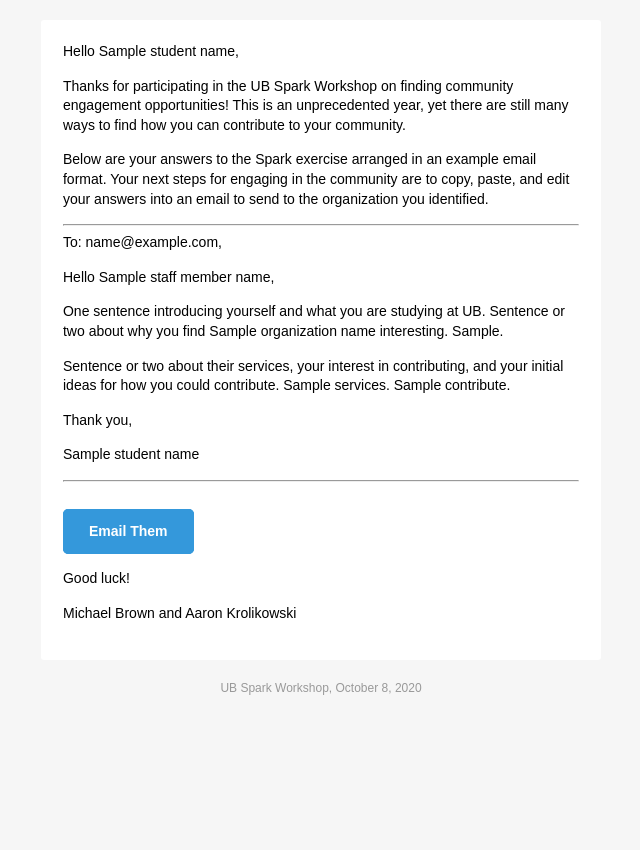
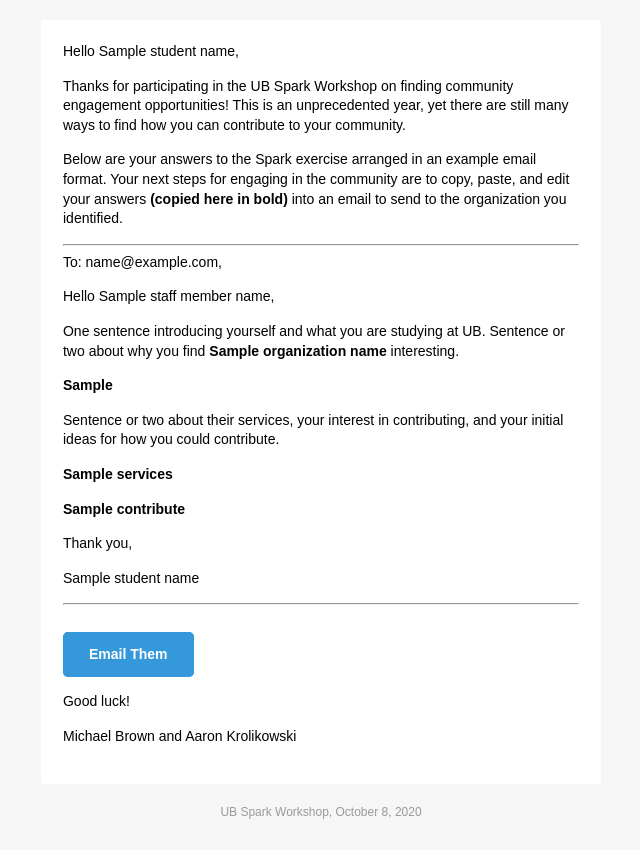
Before and after one commit to mpbrown/buffalo-community-engagement-map, a Django app: template map/templates/email.html in a window 1280 px wide. Shown: the whole page, without its empty margins (319-959 px from the left). Before the commit the page ends 695 px from the top, so only its background shows below. Run offline with Django 3.2, Linux system fonts and the light colour scheme; the template is opened without the code that fills it: most values are stand-ins (such as "Sample title", 1, 10 or a date in 2020); some libraries are stand-ins or nearby versions.

Commit message:
Add copy on index page and revise email template

```diff
--- a/map/templates/email.html
+++ b/map/templates/email.html
@@ -113,12 +113,15 @@
                       <td style="font-family: sans-serif; font-size: 14px; vertical-align: top;">
                         <p style="font-family: sans-serif; font-size: 14px; font-weight: normal; margin: 0; Margin-bottom: 15px;">Hello {{ student_name }},</p>
                         <p style="font-family: sans-serif; font-size: 14px; font-weight: normal; margin: 0; Margin-bottom: 15px;">Thanks for participating in the UB Spark Workshop on finding community engagement opportunities! This is an unprecedented year, yet there are still many ways to find how you can contribute to your community.</p>
-                        <p style="font-family: sans-serif; font-size: 14px; font-weight: normal; margin: 0; Margin-bottom: 15px;">Below are your answers to the Spark exercise arranged in an example email format. Your next steps for engaging in the community are to copy, paste, and edit your answers into an email to send to the organization you identified.<p>
+                        <p style="font-family: sans-serif; font-size: 14px; font-weight: normal; margin: 0; Margin-bottom: 15px;">Below are your answers to the Spark exercise arranged in an example email format. Your next steps for engaging in the community are to copy, paste, and edit your answers <b>(copied here in bold)</b> into an email to send to the organization you identified.<p>
                         <hr>
                         <p style="font-family: sans-serif; font-size: 14px; font-weight: normal; margin: 0; Margin-bottom: 15px;">To: {{ staff_member_email }},</p>
                         <p style="font-family: sans-serif; font-size: 14px; font-weight: normal; margin: 0; Margin-bottom: 15px;">Hello {{ staff_member_name }},</p>
-                        <p style="font-family: sans-serif; font-size: 14px; font-weight: normal; margin: 0; Margin-bottom: 15px;">One sentence introducing yourself and what you are studying at UB. Sentence or two about why you find {{ organization_name }} interesting. {{ why_interesting }}.</p>
-                        <p style="font-family: sans-serif; font-size: 14px; font-weight: normal; margin: 0; Margin-bottom: 15px;">Sentence or two about their services, your interest in contributing, and your initial ideas for how you could contribute. {{ services }}. {{ contribute }}.</p>
+                        <p style="font-family: sans-serif; font-size: 14px; font-weight: normal; margin: 0; Margin-bottom: 15px;">One sentence introducing yourself and what you are studying at UB. Sentence or two about why you find <b>{{ organization_name }}</b> interesting.</p>
+                        <p style="font-family: sans-serif; font-size: 14px; font-weight: normal; margin: 0; Margin-bottom: 15px;"><b>{{ why_interesting }}</b></p>
+                        <p style="font-family: sans-serif; font-size: 14px; font-weight: normal; margin: 0; Margin-bottom: 15px;">Sentence or two about their services, your interest in contributing, and your initial ideas for how you could contribute.</p>
+                        <p style="font-family: sans-serif; font-size: 14px; font-weight: normal; margin: 0; Margin-bottom: 15px;"><b>{{ services }}</b></p>
+                        <p style="font-family: sans-serif; font-size: 14px; font-weight: normal; margin: 0; Margin-bottom: 15px;"><b>{{ contribute }}</b></p>
                         <p style="font-family: sans-serif; font-size: 14px; font-weight: normal; margin: 0; Margin-bottom: 15px;">Thank you,</p>
                         <p style="font-family: sans-serif; font-size: 14px; font-weight: normal; margin: 0; Margin-bottom: 15px;">{{ student_name }}</p>
                         <hr>
```
Also changed, not shown: map/templates/index.html (+3 -6 lines).
